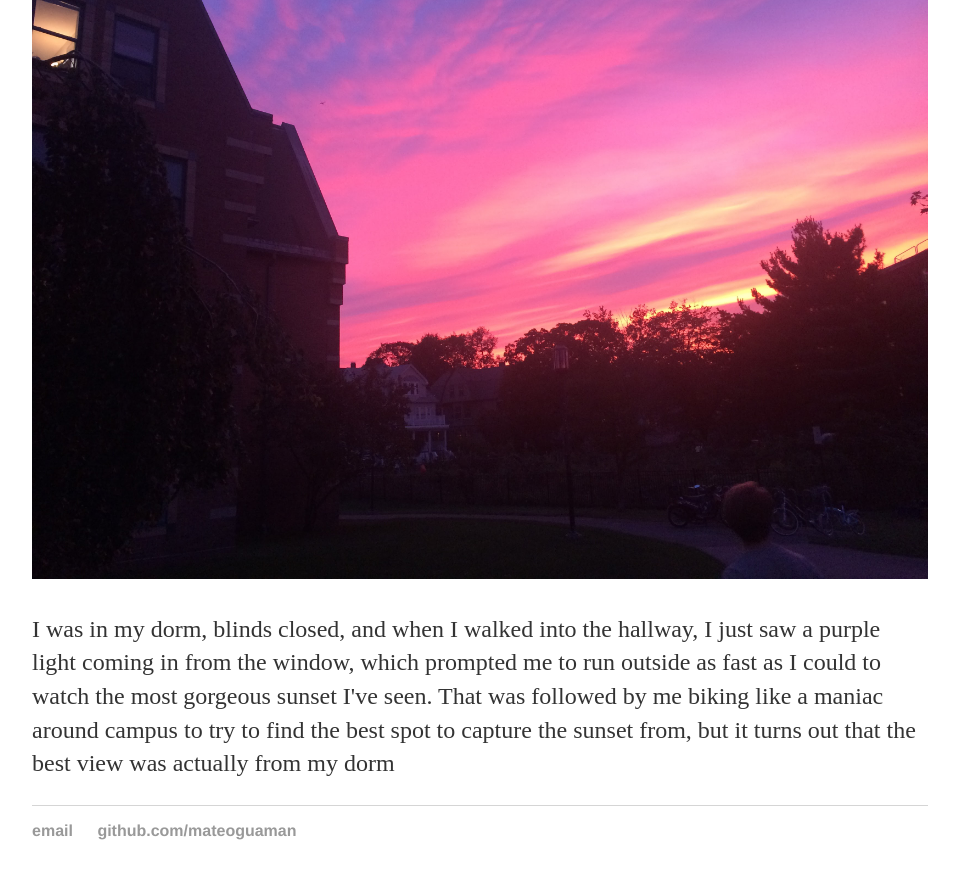
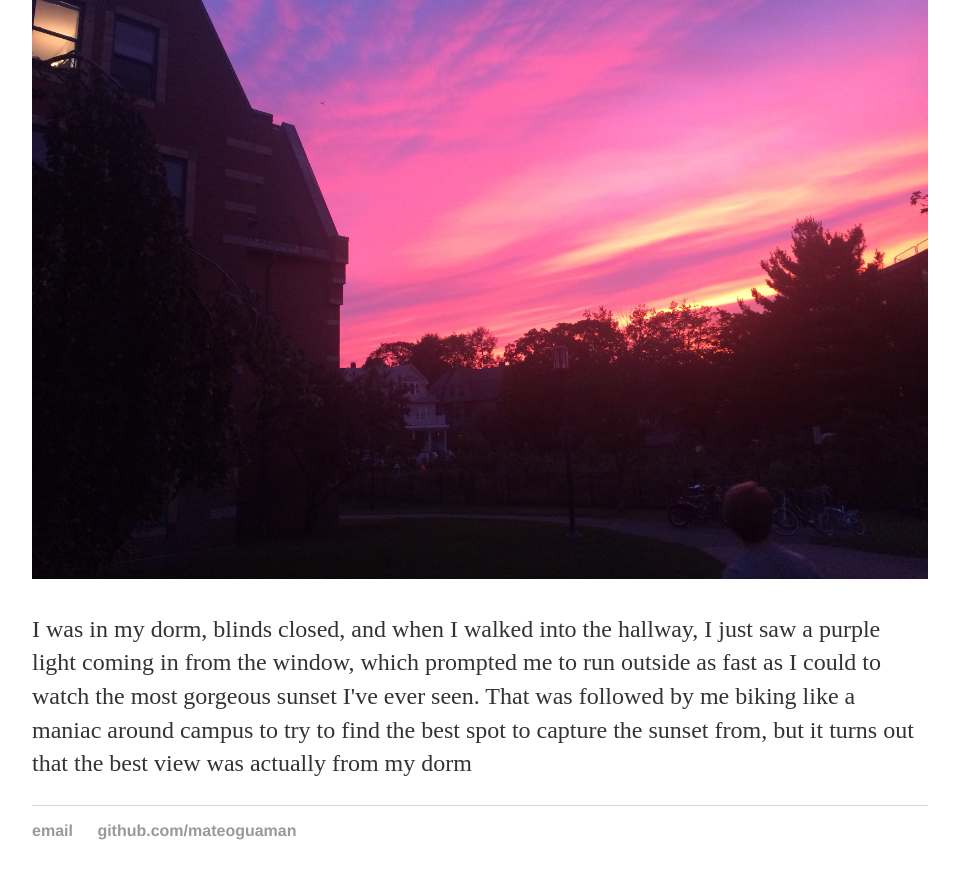
Before and after one commit to mateoguaman/mateoguaman.github.io, a Jekyll site: the page built from _posts/2017-07-27-mateo-guaman-first-post.md, in a window 1280 px wide and 900 px high, scrolled down 1862 px. Shown: the top 879 px of the window, without its empty margins (160-1119 px from the left). Built offline with Jekyll 4.4.1, drawn with Linux system fonts in a browser that asks for light colours.

Commit message:
Update 2017-07-27-mateo-guaman-first-post.md

```diff
--- a/_posts/2017-07-27-mateo-guaman-first-post.md
+++ b/_posts/2017-07-27-mateo-guaman-first-post.md
@@ -12,4 +12,4 @@ Here are some of my favorite landscape photos I took in 2017.
 <p>When I came back to start my sophomore year, my dad came with me from Ecuador and I took him for a little adventure in Boston. We biked from MIT to the Charles Esplanade, all the way to Allston and back. Sunsets at the Charles are magical.</p>
 <br>
 <img src="/files/Pic3-2017.JPG">
-<p>I was in my dorm, blinds closed, and when I walked into the hallway, I just saw a purple light coming in from the window, which prompted me to run outside as fast as I could to watch the most gorgeous sunset I've seen. That was followed by me biking like a maniac around campus to try to find the best spot to capture the sunset from, but it turns out that the best view was actually from my dorm</p>
+<p>I was in my dorm, blinds closed, and when I walked into the hallway, I just saw a purple light coming in from the window, which prompted me to run outside as fast as I could to watch the most gorgeous sunset I've ever seen. That was followed by me biking like a maniac around campus to try to find the best spot to capture the sunset from, but it turns out that the best view was actually from my dorm</p>
```
